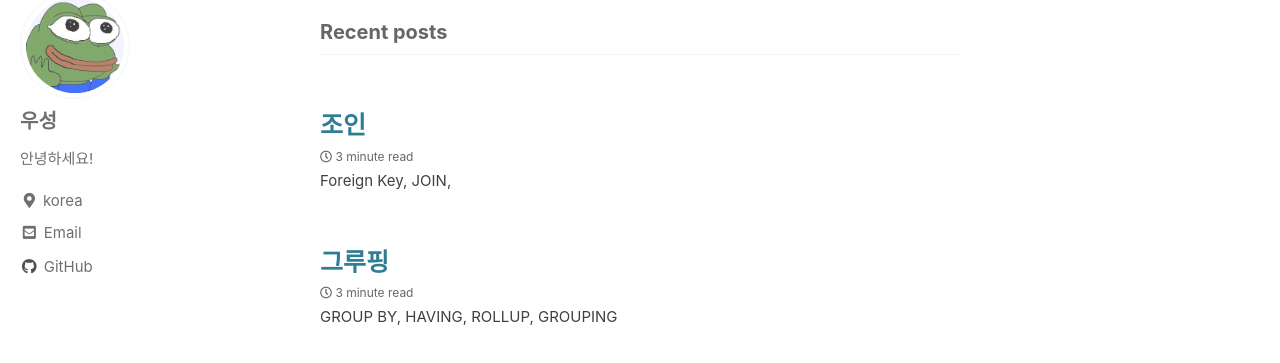
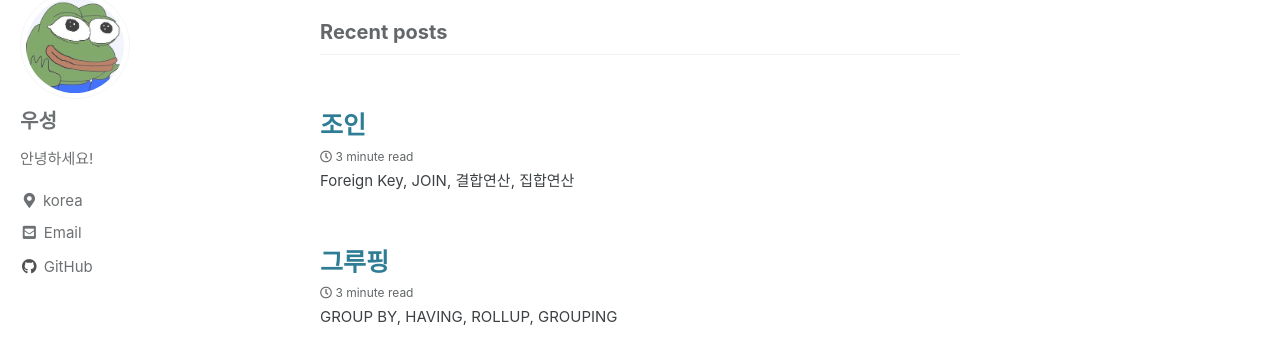
Before and after one commit to wooseongryu/wooseongryu.github.io, a Jekyll site: the page built from index.html, in a window 1280 px wide and 1184 px high. Shown: the part 109-472 px from the top of the window. Built offline with Jekyll 4.4.1, drawn with Linux system fonts in a browser that asks for light colours; cached includes are drawn as plain includes; some web fonts are replaced; the list of posts is cut into pages by our own code.

Commit message:
내용추가

```diff
--- a/_posts/2022-08-30-SQL-join.md
+++ b/_posts/2022-08-30-SQL-join.md
@@ -1,6 +1,6 @@
 ---
 title: "조인"
-excerpt: "Foreign Key, JOIN, "
+excerpt: "Foreign Key, JOIN, 결합연산, 집합연산"
 
 categories:
     - SQL
```
